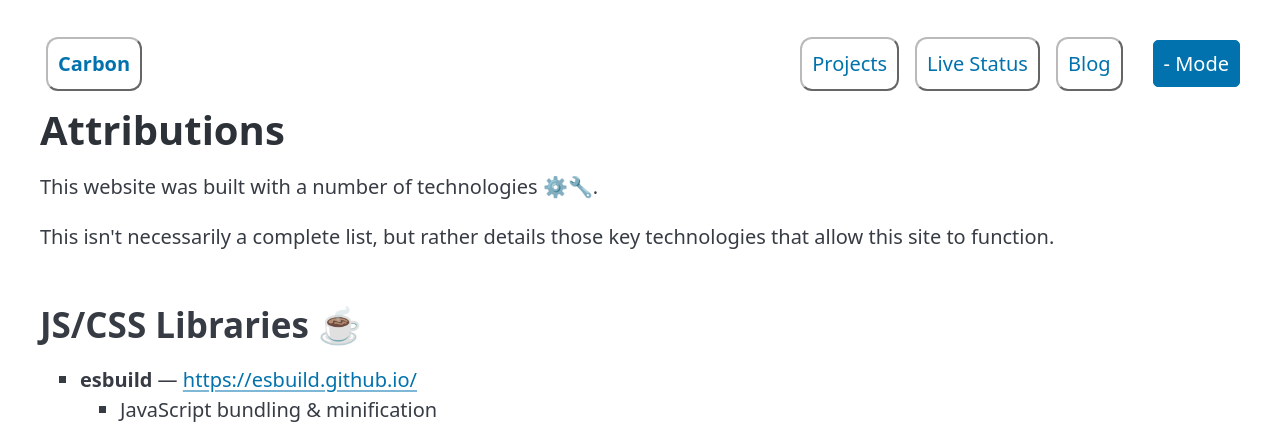
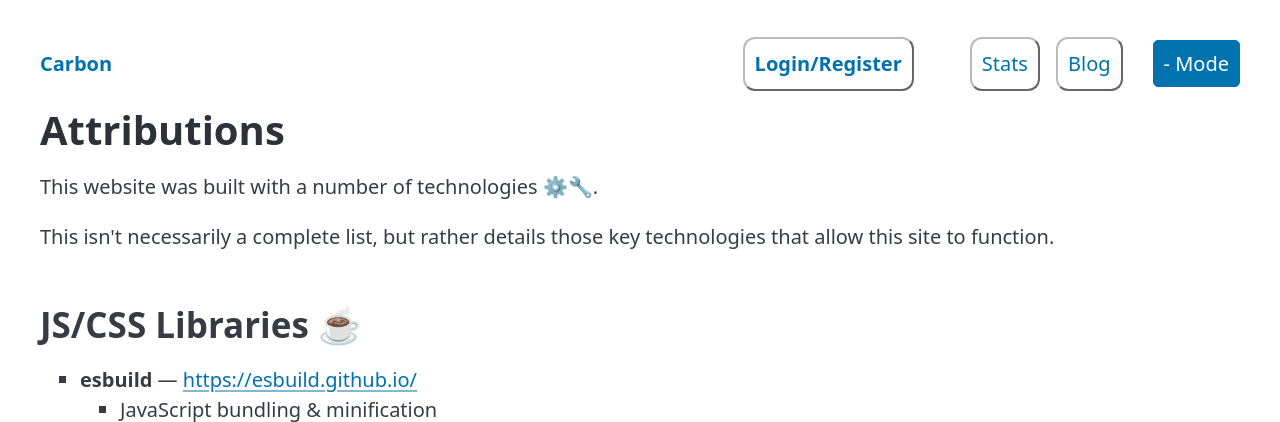
Before and after one commit to GuMiner/carbon, a Flask app: page /attributions/ in a window 1280 px wide. Shown: the top 422 px of the page. Run offline with Flask 3, Linux system fonts and the light colour scheme; style sheets or scripts are compiled from the project's sources.

Commit message:
Start basics of login

```diff
--- a/app.py
+++ b/app.py
@@ -4,16 +4,63 @@ from werkzeug import exceptions
 from flask import Flask, render_template
 from flask_socketio import SocketIO
 from flask_compress import Compress
+import flask_login
 from pages import base
 
 app = Flask(__name__)
 base.APP = app  # Allows for blueprints to access and use the app instance.
 
+# TODO -- change this before release
+app.secret_key = 'super secret strings'
 app.config['SECRET_KEY'] = {'UNUSED'}
+
 app.config['EXPLAIN_TEMPLATE_LOADING'] = False # Enable if pages render odd
 app.config['UPLOAD_FOLDER'] = os.path.join(os.path.dirname(__file__), 'static', 'upload')
 app.config['MAX_CONTENT_LENGTH'] = 50 * 1000 * 1000 # 50 MB
 app.config['SEND_FILE_MAX_AGE_DEFAULT'] = 180 # 3 minutes for the MC server images
+
+login_manager = flask_login.LoginManager()
+
+login_manager.init_app(app)
+
+class User():
+    def is_active(self):
+        return True
+    def is_authenticated(self):
+        return True
+
+    def is_anonymous(self):
+        return False
+
+    def get_id(self):
+        return '123'
+
+users = {}
+
+@login_manager.user_loader
+def user_loader(user_name):
+    if user_name not in users:
+        return
+
+    user = User()
+    print(user)
+    return user
+
+
+@login_manager.request_loader
+def request_loader(request):
+    user_name = request.form.get('user_name')
+    if user_name not in users:
+        return
+
+    user = User()
+    print(user)
+    return user
+
+@login_manager.unauthorized_handler
+def unauthorized_handler():
+    return 'Unauthorized', 401
+
 socketio = SocketIO(app)
 base.SOCKETIO = socketio
 
--- a/pages/projects.py
+++ b/pages/projects.py
@@ -1,5 +1,6 @@
 
 from flask import Blueprint, render_template, request, g
+import flask_login
 import os
 import sqlite3
 import threading
@@ -24,7 +25,9 @@ def close_connection(exception):
 
 
 @projects.route("/")
+@flask_login.login_required # ORDER IMPORTANT
 def index():
+    print(flask_login.current_user)
     return render_template("projects.html")
 
 @projects.route("/mc_server")
--- a/templates/_base.html
+++ b/templates/_base.html
@@ -20,11 +20,13 @@
     <main class="container">
       <nav>
         <ul>
-          <li><a class="nav-border" href="{{ url_for('index') }}"><strong>Carbon</strong></a></li>
+          <li><a href="{{ url_for('index') }}"><strong>Carbon</strong></a></li>
         </ul>
         <ul>
-          <li><a class="nav-border" href="{{ url_for('projects.index') }}">Projects</a></li>
-          <li><a class="nav-border" href="{{ url_for('stats.index') }}">Live Status</a></li>
+          <li><b><a class="nav-border" href="{{ url_for('projects.index') }}">Login/Register</a></b></li>
+          <li></li>
+          <li></li>
+          <li><a class="nav-border" href="{{ url_for('stats.index') }}">Stats</a></li>
           <li><a class="nav-border" href="{{ url_for('blog.index')}}">Blog</a></li>
           <li></li>
           <li><button type="button" id="themeToggle" onclick="toggleTheme()">- Mode</button></li>
--- a/templates/index.html
+++ b/templates/index.html
@@ -4,7 +4,7 @@
 <div id="offset-grid" class="grid">
   <canvas id="glass-canvas" class="glass-canvas"></canvas>
   <div>
-    <h1>About</h1>
+    <h2>About</h1>
     <p>
       <a href="{{ url_for('index') }}">Carbon</a> is a high-power data processing server.
       <br />
```
Also changed, not shown: 1 other file.
